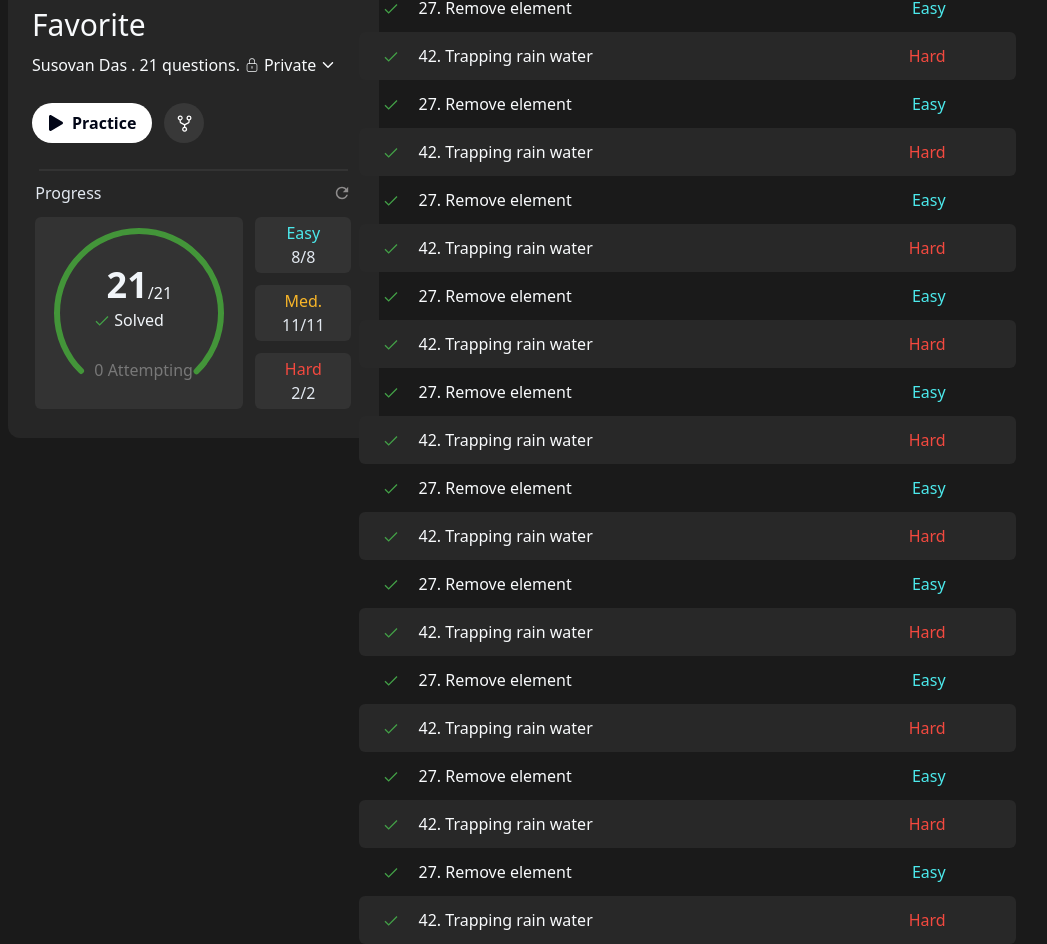
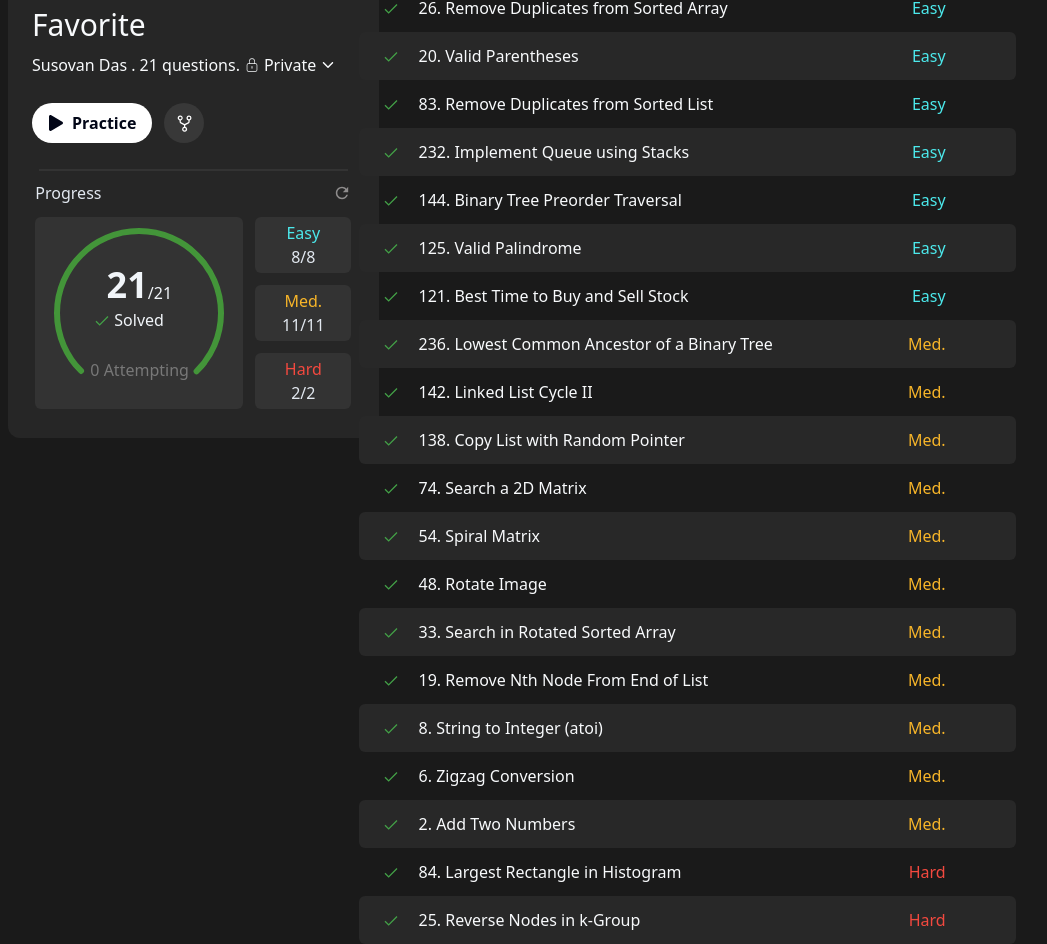
Before and after one commit to SusovanDas19/LeetCode_Fav_Page_Clone, a React (Vite) app: page / in a window 1280 px wide. Shown: the part 196-1140 px from the top of the page, without its empty margins (72-1119 px from the left). Built offline with nearby package versions, Linux system fonts and the light colour scheme.

Commit message:
End question filtering part

```diff
--- a/src/Component/FilterOpt.jsx
+++ b/src/Component/FilterOpt.jsx
@@ -77,8 +77,10 @@
 
   const [filterTag,setFilterTag] = useRecoilState(filterTags)
 
+  const excludedLabels = ["Show tags", "Todo", "Solved", "Attempted"];
+
   function handelChecked(event) {
-    if (event.target.checked && label !== "Show tags") {
+    if (event.target.checked && !excludedLabels.includes(label)) {
       setFilterTag((prev) => [...prev, label]);
     } else {
       setFilterTag((prev) => prev.filter((tag) => tag !== label));
--- a/src/Component/InfoSection.jsx
+++ b/src/Component/InfoSection.jsx
@@ -100,14 +100,16 @@
   const circumference = 2 * Math.PI * radius;
 
   // Define the lengths for each segment
-  const segment1 = (circumference * 28.57) / 100; // First segment
+  const segment1 = ((circumference * 28.57) / 100); // First segment
   const segment2 = (circumference * 39.28) / 100; // Second segment
   const segment3 = (circumference * 7.14) / 100; // Third segment
   const segment4 = (circumference * 74.99) / 100;
+
   const [hover, setHover] = useState(false);
   const easyHover = useRecoilValue(easyHoverAtom);
   const medHover = useRecoilValue(medHoverAtom);
   const hardHover = useRecoilValue(hardHoverAtom);
+  const gap = 10;
 
   return (
     <div
@@ -126,7 +128,7 @@
                     stroke: "transparent",
                   }}
                   animate={{
-                    strokeDasharray: `${segment1} ${circumference - segment1}`,
+                    strokeDasharray: `${segment1} ${circumference - segment1-gap}`,
                     stroke: colors[0],
                   }}
                   transition={{ duration: 0.8, ease: "easeInOut" }}
@@ -137,6 +139,7 @@
                   fill="none"
                   strokeLinecap="round"
                   strokeDashoffset={0}
+
                 />
                 {/* Second Segment */}
                 <motion.circle
@@ -145,7 +148,7 @@
                     stroke: "transparent",
                   }}
                   animate={{
-                    strokeDasharray: `${segment2} ${circumference - segment2}`,
+                    strokeDasharray: `${segment2} ${circumference - segment2 - gap}`,
                     stroke: colors[1],
                   }}
                   transition={{ duration: 0.8, delay: 0.2, ease: "easeInOut" }}
@@ -155,7 +158,7 @@
                   strokeWidth={strokeWidth}
                   fill="none"
                   strokeLinecap="round"
-                  strokeDashoffset={-segment1}
+                  strokeDashoffset={-(segment1+gap)}
                 />
                 {/* Third Segment */}
                 <motion.circle
@@ -164,7 +167,7 @@
                     stroke: "transparent",
                   }}
                   animate={{
-                    strokeDasharray: `${segment3} ${circumference - segment3}`,
+                    strokeDasharray: `${segment3} ${circumference - segment3 - gap}`,
                     stroke: colors[2],
                   }}
                   transition={{ duration: 0.8, delay: 0.8, ease: "easeInOut" }}
@@ -174,7 +177,7 @@
                   strokeWidth={strokeWidth}
                   fill="none"
                   strokeLinecap="round"
-                  strokeDashoffset={-(segment1 + segment2)}
+                  strokeDashoffset={-(segment1 + segment2 + 2*gap)}
                 />
               </>
             ) : (
@@ -187,7 +190,7 @@
                     strokeDasharray: `${segment4} ${circumference - segment4}`,
                     strokeDashoffset: 0,
                   }}
-                  transition={{ duration: 0.5 }}
+                  transition={{ duration: 0.5, delay: 0.2 }}
                   cx={size / 2}
                   cy={size / 2}
                   r={radius}
@@ -371,7 +374,7 @@
           </>
         )}
       </motion.div>
-      <div className="flex items-center absolute bottom-4 left-10 w-auto text-[#787878]">
+      <div className="flex items-center absolute bottom-4 left-9 w-auto text-[#787878]">
         <p>0 Attempting</p>
       </div>
     </div>
--- a/src/Component/Questions.jsx
+++ b/src/Component/Questions.jsx
@@ -7,10 +7,56 @@
 import FilterOpt from "./FilterOpt";
 import QuesDetails from "./QuesDetails";
 
+const questions = {
+  Easy: [
+    "14. Longest Common Prefix",
+    "26. Remove Duplicates from Sorted Array",
+    "20. Valid Parentheses",
+    "83. Remove Duplicates from Sorted List",
+    "232. Implement Queue using Stacks",
+    "144. Binary Tree Preorder Traversal",
+    "125. Valid Palindrome",
+    "121. Best Time to Buy and Sell Stock",
+  ],
+
+  Medium: [
+    "236. Lowest Common Ancestor of a Binary Tree",
+    "142. Linked List Cycle II",
+    "138. Copy List with Random Pointer",
+    "74. Search a 2D Matrix",
+    "54. Spiral Matrix",
+    "48. Rotate Image",
+    "33. Search in Rotated Sorted Array",
+    "19. Remove Nth Node From End of List",
+    "8. String to Integer (atoi)",
+    "6. Zigzag Conversion",
+    "2. Add Two Numbers",
+  ],
+
+  Hard: ["84. Largest Rectangle in Histogram", "25. Reverse Nodes in k-Group"],
+};
+
 function QuestionsPart() {
   const [showFilterOpt, setShowFilterOpt] = useRecoilState(filterOpt);
   const filterTag = useRecoilValue(filterTags);
 
+  const difficultyColorMap = {
+    Easy: "text-[#4CE9EC]",
+    Medium: "text-[#F7B529]",
+    Hard: "text-[#F3493F]",
+  };
+
+  const selectedQuestions = (
+    filterTag.length === 0
+      ? Object.entries(questions)
+      : filterTag.map((difficulty) => [difficulty, questions[difficulty]])
+  ).flatMap(([difficulty, questionArray]) => {
+    return (questionArray || []).map((qName) => ({
+      qName,
+      qDifficulty: difficulty === "Medium" ? "Med." : difficulty,
+      qDiffColor: difficultyColorMap[difficulty],
+    }));
+  });
   return (
     <div className="w-full relative">
       <div className="flex flex-row gap-3">
@@ -36,153 +82,24 @@
 
       {/* Questions  */}
       <div className="flex flex-col mt-5">
-        <QuesDetails
-          qName="11. Container With Most Water"
-          color="bg-[#282828]"
-          hoverColor="hover:bg-[#464646]"
-          qDifficulty="Med."
-          qDiffColor="text-[#F7B529]"
-        />
-        <QuesDetails
-          qName="27. Remove element"
-          color="bg-transparent"
-          hoverColor="hover:bg-[#3a3a3a]"
-          qDifficulty="Easy"
-          qDiffColor="text-[#4CE9EC]"
-        />
-        <QuesDetails
-          qName="42. Trapping rain water"
-          color="bg-[#282828]"
-          hoverColor="hover:bg-[#464646]"
-          qDifficulty="Hard"
-          qDiffColor="text-[#F3493F]"
-        />
-        <QuesDetails
-          qName="27. Remove element"
-          color="bg-transparent"
-          hoverColor="hover:bg-[#3a3a3a]"
-          qDifficulty="Easy"
-          qDiffColor="text-[#4CE9EC]"
-        />
-        <QuesDetails
-          qName="42. Trapping rain water"
-          color="bg-[#282828]"
-          hoverColor="hover:bg-[#464646]"
-          qDifficulty="Hard"
-          qDiffColor="text-[#F3493F]"
-        />
-        <QuesDetails
-          qName="27. Remove element"
-          color="bg-transparent"
-          hoverColor="hover:bg-[#3a3a3a]"
-          qDifficulty="Easy"
-          qDiffColor="text-[#4CE9EC]"
-        />
-        <QuesDetails
-          qName="42. Trapping rain water"
-          color="bg-[#282828]"
-          hoverColor="hover:bg-[#464646]"
-          qDifficulty="Hard"
-          qDiffColor="text-[#F3493F]"
-        />
-        <QuesDetails
-          qName="27. Remove element"
-          color="bg-transparent"
-          hoverColor="hover:bg-[#3a3a3a]"
-          qDifficulty="Easy"
-          qDiffColor="text-[#4CE9EC]"
-        />
-        <QuesDetails
-          qName="42. Trapping rain water"
-          color="bg-[#282828]"
-          hoverColor="hover:bg-[#464646]"
-          qDifficulty="Hard"
-          qDiffColor="text-[#F3493F]"
-        />
-        <QuesDetails
-          qName="27. Remove element"
-          color="bg-transparent"
-          hoverColor="hover:bg-[#3a3a3a]"
-          qDifficulty="Easy"
-          qDiffColor="text-[#4CE9EC]"
-        />
-        <QuesDetails
-          qName="42. Trapping rain water"
-          color="bg-[#282828]"
-          hoverColor="hover:bg-[#464646]"
-          qDifficulty="Hard"
-          qDiffColor="text-[#F3493F]"
-        />
-        <QuesDetails
-          qName="27. Remove element"
-          color="bg-transparent"
-          hoverColor="hover:bg-[#3a3a3a]"
-          qDifficulty="Easy"
-          qDiffColor="text-[#4CE9EC]"
-        />
-        <QuesDetails
-          qName="42. Trapping rain water"
-          color="bg-[#282828]"
-          hoverColor="hover:bg-[#464646]"
-          qDifficulty="Hard"
-          qDiffColor="text-[#F3493F]"
-        />
-        <QuesDetails
-          qName="27. Remove element"
-          color="bg-transparent"
-          hoverColor="hover:bg-[#3a3a3a]"
-          qDifficulty="Easy"
-          qDiffColor="text-[#4CE9EC]"
-        />
-        <QuesDetails
-          qName="42. Trapping rain water"
-          color="bg-[#282828]"
-          hoverColor="hover:bg-[#464646]"
-          qDifficulty="Hard"
-          qDiffColor="text-[#F3493F]"
-        />
-        <QuesDetails
-          qName="27. Remove element"
-          color="bg-transparent"
-          hoverColor="hover:bg-[#3a3a3a]"
-          qDifficulty="Easy"
-          qDiffColor="text-[#4CE9EC]"
-        />
-        <QuesDetails
-          qName="42. Trapping rain water"
-          color="bg-[#282828]"
-          hoverColor="hover:bg-[#464646]"
-          qDifficulty="Hard"
-          qDiffColor="text-[#F3493F]"
-        />
-        <QuesDetails
-          qName="27. Remove element"
-          color="bg-transparent"
-          hoverColor="hover:bg-[#3a3a3a]"
-          qDifficulty="Easy"
-          qDiffColor="text-[#4CE9EC]"
-        />
-        <QuesDetails
-          qName="42. Trapping rain water"
-          color="bg-[#282828]"
-          hoverColor="hover:bg-[#464646]"
-          qDifficulty="Hard"
-          qDiffColor="text-[#F3493F]"
-        />
-        <QuesDetails
-          qName="27. Remove element"
-          color="bg-transparent"
-          hoverColor="hover:bg-[#3a3a3a]"
-          qDifficulty="Easy"
-          qDiffColor="text-[#4CE9EC]"
-        />
-        <QuesDetails
-          qName="42. Trapping rain water"
-          color="bg-[#282828]"
-          hoverColor="hover:bg-[#464646]"
-          qDifficulty="Hard"
-          qDiffColor="text-[#F3493F]"
-        />
+        {selectedQuestions.map((question, index) => {
+          const isEven = index % 2 === 0;
+          const color = isEven ? "bg-[#282828]" : "bg-transparent";
+          const hoverColor = isEven
+            ? "hover:bg-[#464646]"
+            : "hover:bg-[#3a3a3a]";
+
+          return (
+            <QuesDetails
+              key={index}
+              qName={question.qName}
+              color={color}
+              hoverColor={hoverColor}
+              qDifficulty={question.qDifficulty}
+              qDiffColor={question.qDiffColor}
+            />
+          );
+        })}
       </div>
     </div>
   );
```
